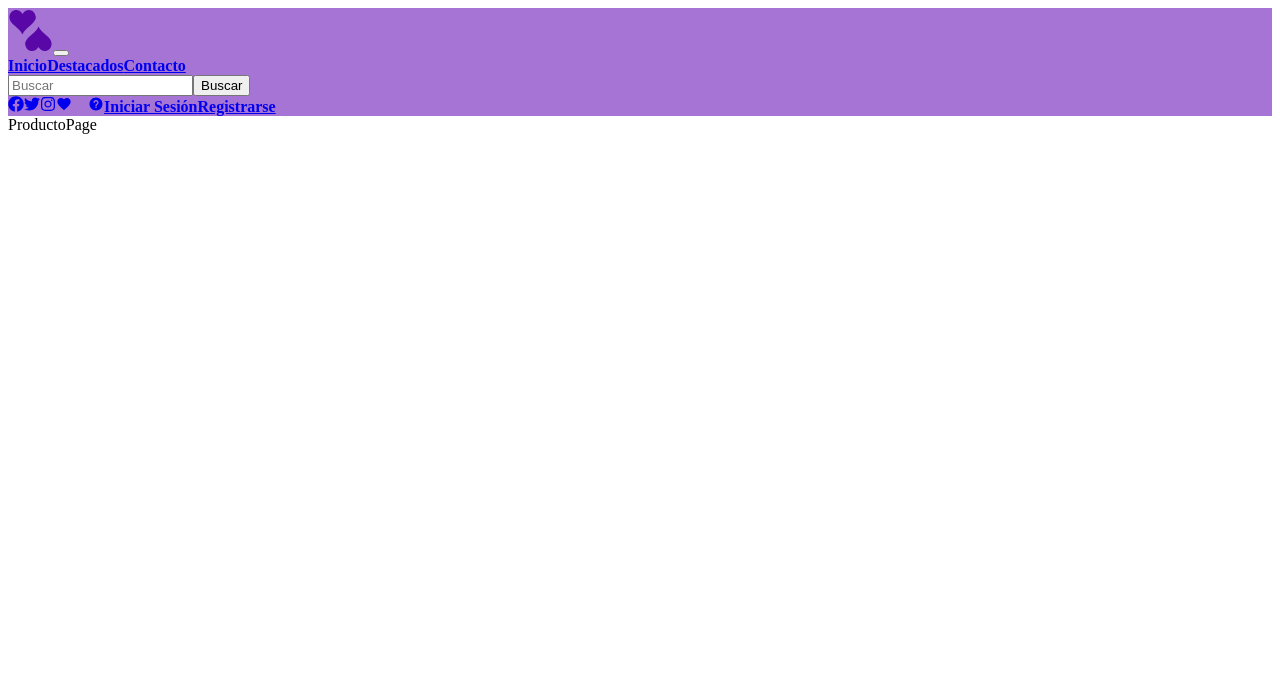
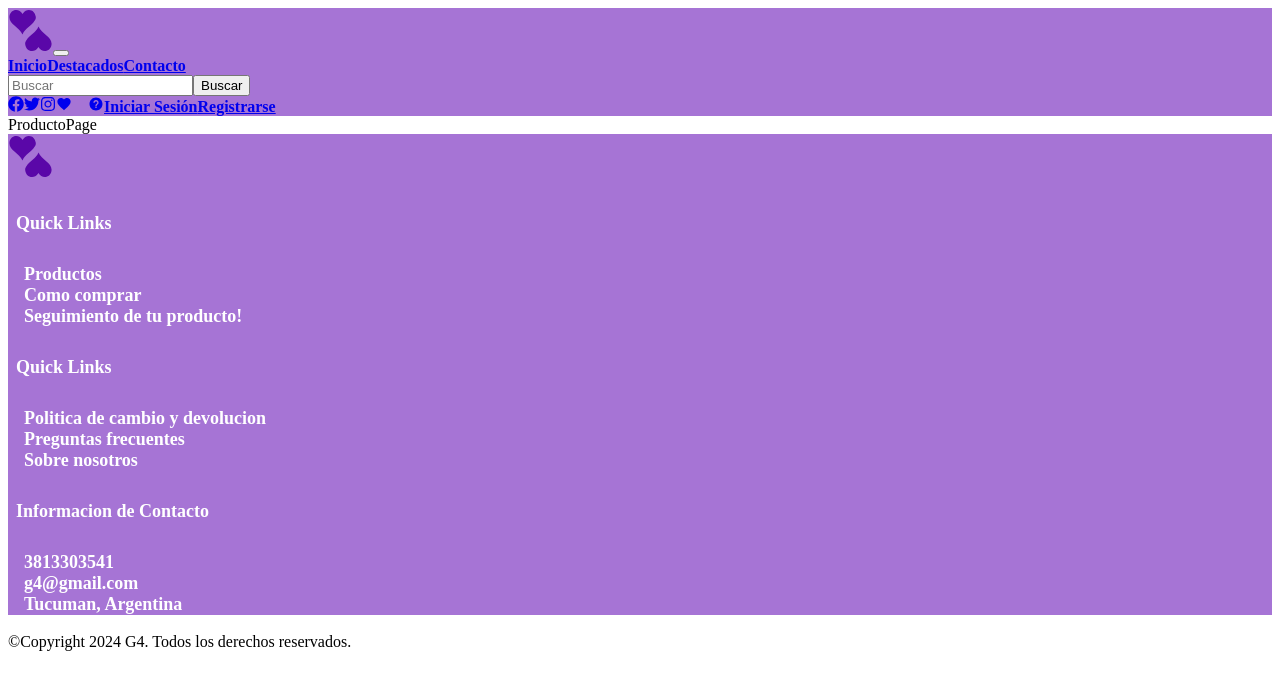
Before and after one commit to FacundoBazan-01/ProyectoFinal-Frond-end, a React app: page /producto in a window 1280 px wide. Shown: the top 690 px of the page. Built offline with nearby package versions, Linux system fonts and the light colour scheme; some icons are missing; the HTML template or start-up script is replaced by a standard one.

Commit message:
Creacion del footer

```diff
--- a/package.json
+++ b/package.json
@@ -25,6 +25,6 @@
     "eslint-plugin-react": "^7.33.2",
     "eslint-plugin-react-hooks": "^4.6.0",
     "eslint-plugin-react-refresh": "^0.4.5",
-    "vite": "^5.0.8"
+    "vite": "^5.0.12"
   }
 }
--- a/src/App.jsx
+++ b/src/App.jsx
@@ -1,4 +1,4 @@
-import Footer from "./components/Footer";
+import FooterC from "./components/FooterC";
 import NavbarC from "./components/NavbarC";
 import Error404Page from "./pages/Error404Page";
 import FavPage from "./pages/FavPage";
@@ -20,7 +20,7 @@ const App = () => {
           <Route path='/producto' element={<ProductoPage />} />
         </Routes>
       </BrowserRouter>
-
+      <FooterC/>
     </>
   );
 };
--- a/src/components/Footer.jsx
+++ /dev/null
@@ -1,21 +0,0 @@
-const Footer = () => {
-  return (
-    <footer>
-      <div>
-        <h2> Logo </h2>
-      </div>
-
-      <div>
-        <a href=""></a>
-        <a href=""></a>
-        <a href=""></a>
-      </div>
-
-      <div>
-        <h3> Mapa </h3>
-      </div>
-    </footer>
-  );
-};
-
-export default Footer;
--- /dev/null
+++ b/src/components/FooterC.jsx
@@ -0,0 +1,89 @@
+import React from 'react'
+import '../css/FooterC.css';
+import { GiOppositeHearts } from "react-icons/gi";
+
+const FooterC = () => {
+  return (
+    <>
+    <div className="Footer py-2 ">
+                <div className="container">
+                    <div className="row">
+                        <div className="col-md-6 col-lg-3 col-12 text-center ">
+                        <GiOppositeHearts className="logoCorazones" />
+                        </div>
+                        <div className="col-md-6 col-lg-3 col-12 d-none d-md-block">
+                            <h5 className='text-estilo text-black '>Quick Links</h5>
+                            <ul className='text-estilo'>
+                                <li className="nav-item">
+                                    <a className="text-estilo" href="/">Productos</a>
+                                </li>
+                                <li className="nav-item">
+                                    <a className="text-estilo" href="/">Como comprar</a>
+                                </li>
+                                <li className="nav-item">
+                                    <a className="text-estilo" href="/">Seguimiento de tu producto!</a>
+                                </li>
+                            </ul>
+                        </div>
+                        <div className="col-md-6 col-lg-3 col-12 d-none d-md-block">
+                            <h5 className='text-estilo text-black'>Quick Links</h5>
+                            <ul className='text-estilo'>
+                                <li className="nav-item">
+                                    <a className="text-estilo" href="/">Politica de cambio y devolucion</a>
+                                </li>
+                                <li className="nav-item">
+                                    <a className="text-estilo" href="/">Preguntas frecuentes</a>
+                                </li>
+                                <li className="nav-item">
+                                    <a className="text-estilo" href="/">Sobre nosotros</a>
+                                </li>
+                            </ul>
+                        </div>
+
+                        <div className="col-md-6 col-lg-3 col-12 ">
+                            <h5 className='text-estilo text-black d-none d-md-block'>Informacion de Contacto</h5>
+                           <ul className='text-estilo d-none d-md-block'>
+                            <li className="nav-item">
+                            <a className="text-estilo" href="https://wa.me/qr/QXDFXYWBCHV4A1"><i class="fa-solid fa-phone-volume"></i>3813303541</a>
+                            </li>
+                            <li className="nav-item">
+                            <a className="text-estilo" href="https://outlook.live.com/mail/0/?nlp=1"><i class="fa-solid fa-envelope"></i>g4@gmail.com</a>
+                            </li>
+                            <li className="nav-item">
+                            <a className="text-estilo" href="https://www.bing.com/maps?osid=b3938dfd-54f5-4665-895b-5480a8b32259&cp=-26.836154~-65.207737&lvl=20&v=2&sV=2&form=S00027"><i class="fa-solid fa-paper-plane"></i>Tucuman, Argentina</a>
+                            </li>
+                           </ul>
+                            <div className=" footer-icons row">
+                                <div className=' col-md-6 col-lg-3 col-12 text-center'>
+                                <a href="https://www.facebook.com/"><i className="fa-brands fa-facebook text-white" ></i></a>
+
+                                </div>
+                                <div className=' col-md-6 col-lg-3 col-12 text-center'>
+                                <a href="https://twitter.com"><i className="fa-brands fa-twitter text-white"></i></a>
+
+                                </div>
+                                <div className=' col-md-6 col-lg-3 col-12 text-center'>
+                                <a href="https://www.instagram.com"><i className="fa-brands fa-instagram text-white "></i></a>
+
+                                </div>
+                                <div className=' col-md-6 col-lg-3 col-12 text-center'>
+
+                                <a href="https://ar.linkedin.com"><i className="fa-brands fa-linkedin-in text-white "></i></a>
+
+                                </div>
+
+                            </div>
+                            <div className='mt-3 text-center d-none d-md-block' >
+                            </div>
+                        </div>
+                    </div>
+                </div>
+            </div>
+            <div className='Last-footer text-black-50 mt-3 d-flex justify-content-center'>
+                <p>©Copyright 2024 G4. Todos los derechos reservados.</p>
+            </div>
+    </>
+  )
+}
+
+export default FooterC
--- /dev/null
+++ b/src/css/FooterC.css
@@ -0,0 +1,29 @@
+.text-estilo{
+
+    color: white;
+    padding-left: 8px;
+    font-size: 18px;
+    text-decoration: none;
+    list-style: none;
+    font-weight: bold;
+}
+.img-logo{
+    width: 120px;
+     height: 120px;
+     border-radius: 60%;
+     padding: 0;
+     margin: 0;
+    }
+.desaparece{
+    display: none;
+   display: block;
+}
+
+.Footer{
+    background-color: rgb(166, 116, 213);
+}
+.logoCorazones {
+    width: 45px;
+    height: auto;
+    color: rgb(90, 7, 168);
+  }
```
Also changed, not shown: 1 other file (tests, documents, lock files or other folders).
